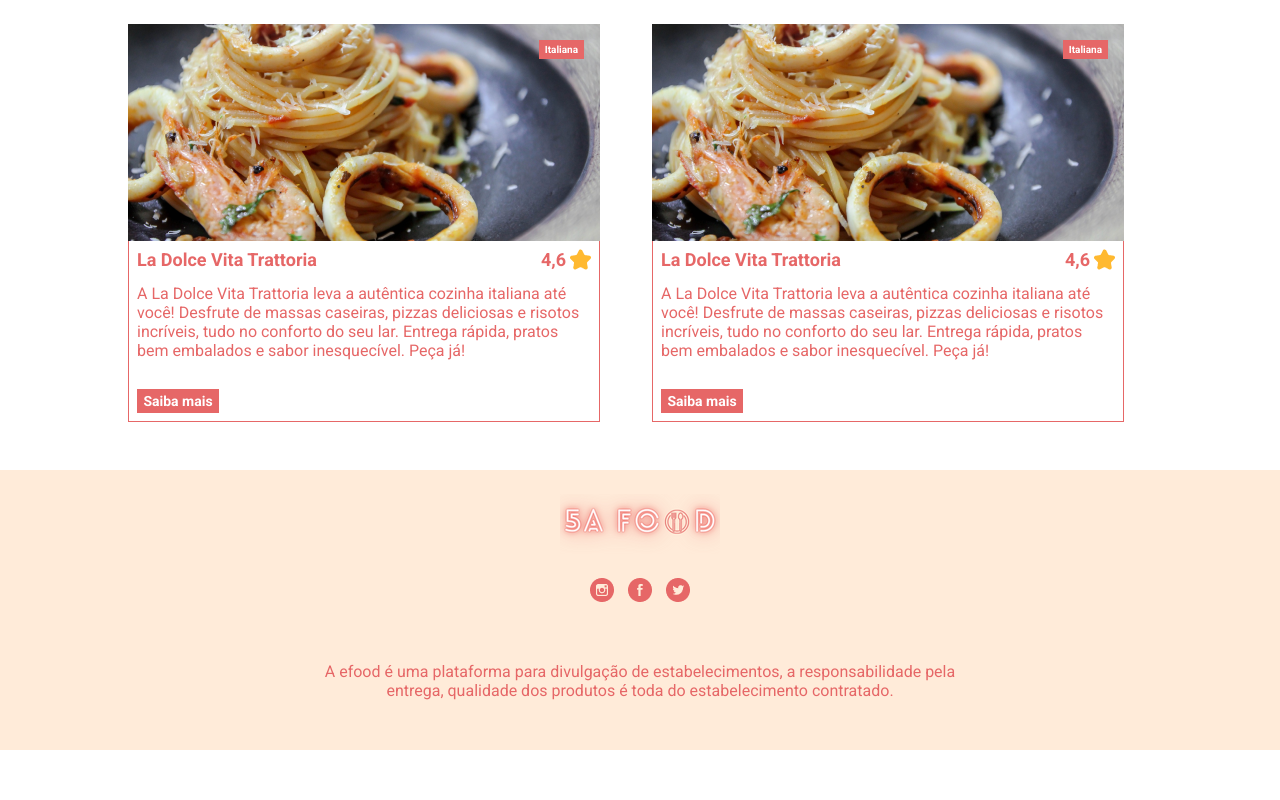
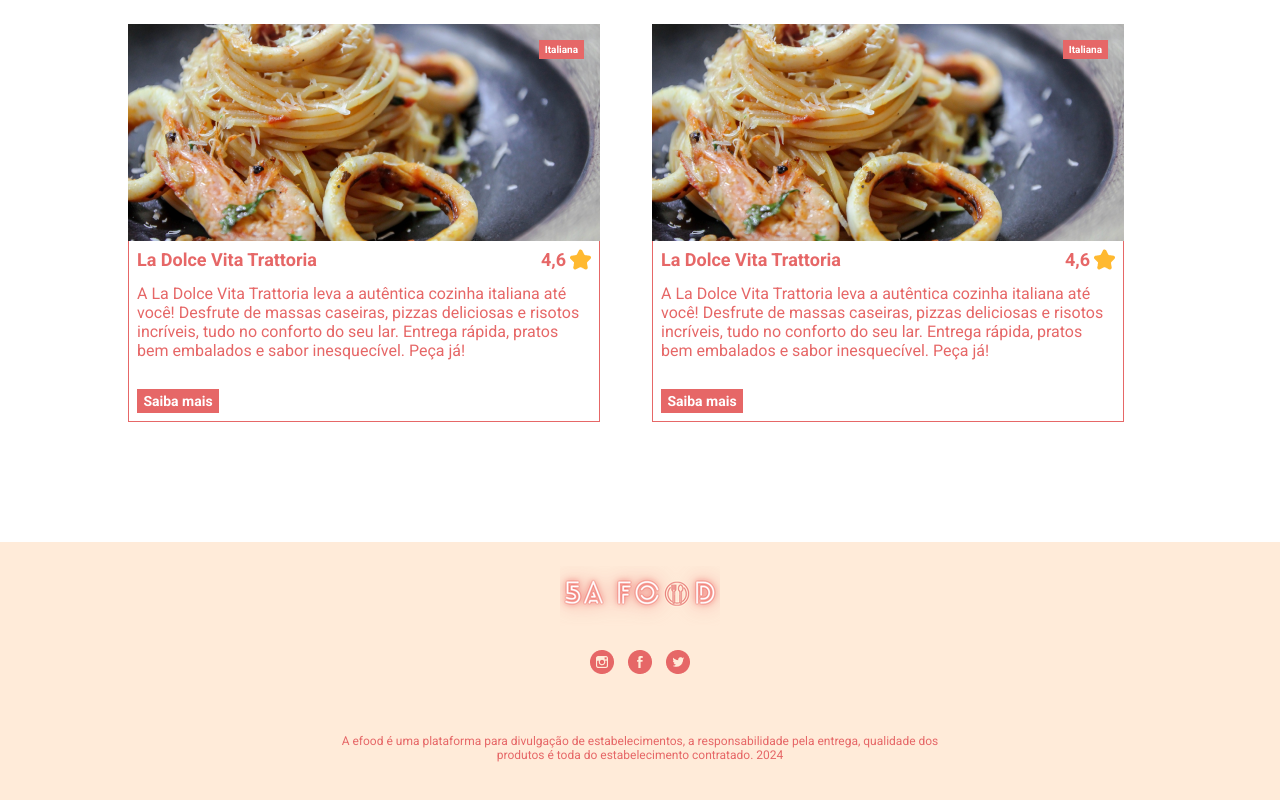
Before and after one commit to Albert5a/5afood, a React (Create React App) app: page / in a window 1280 px wide. Shown: the part 1180-1980 px from the top of the page. Before the commit the page ends 1930 px from the top, so only its background shows below. Built offline with nearby package versions, Linux system fonts and the light colour scheme.

Commit message:
adjust Header and Footer

```diff
--- a/src/components/Footer/index.tsx
+++ b/src/components/Footer/index.tsx
@@ -4,10 +4,12 @@ import logo from '../../assets/images/logo.png'
 import insta from '../../assets/images/insta.png'
 import face from '../../assets/images/face.png'
 import tt from '../../assets/images/tt.png'
-import { FooterBar, FooterContent, SocialContent } from './styles'
+import { FooterContainer, FooterContent, SocialContent } from './styles'
+
+const currentYear = new Date().getFullYear();
 
 const Footer = () => (
-  <FooterBar>
+  <FooterContainer>
     <FooterContent>
       <img src={logo} alt="5A FOOD" />
       <SocialContent>
@@ -18,10 +20,10 @@ const Footer = () => (
       <p>
         A efood é uma plataforma para divulgação de estabelecimentos, a
         responsabilidade pela entrega, qualidade dos produtos é toda do
-        estabelecimento contratado.
+        estabelecimento contratado. {currentYear}
       </p>
     </FooterContent>
-  </FooterBar>
+  </FooterContainer>
 )
 
 export default Footer
--- a/src/components/Footer/styles.ts
+++ b/src/components/Footer/styles.ts
@@ -1,7 +1,7 @@
 import styled from 'styled-components'
 import { Colors } from '../../styles'
 
-export const FooterBar = styled.header`
+export const FooterContainer = styled.header`
   background-color: ${Colors.colorPrimary};
   height: 280px;
   display: flex;
@@ -22,6 +22,7 @@ export const FooterContent = styled.div`
 
   p {
     text-align: center;
+    font-size: 12px;
   }
 `
 
--- a/src/components/Header/index.tsx
+++ b/src/components/Header/index.tsx
@@ -2,10 +2,14 @@ import React from 'react'
 
 import { HeaderBar, Subtitle } from './styles'
 import logo from '../../assets/images/logo.png'
+import { Link } from 'react-router-dom'
 
 const Header = () => (
   <HeaderBar>
-    <img src={logo} alt="5a food" />
+    <Link to="/">
+      <img src={logo} alt="5a food" />
+    </Link>
+
     <Subtitle>Viva experiências gastronômicas no conforto da sua casa</Subtitle>
   </HeaderBar>
 )
--- a/src/components/ProductsList/styles.ts
+++ b/src/components/ProductsList/styles.ts
@@ -4,7 +4,7 @@ import { CardComponent } from "../Product/styles";
 import { Colors } from "../../styles";
 
 export const Container = styled.section`
-  padding: 48px 0;
+  padding: 48px 0 120px 0;
 
 `
 
```
